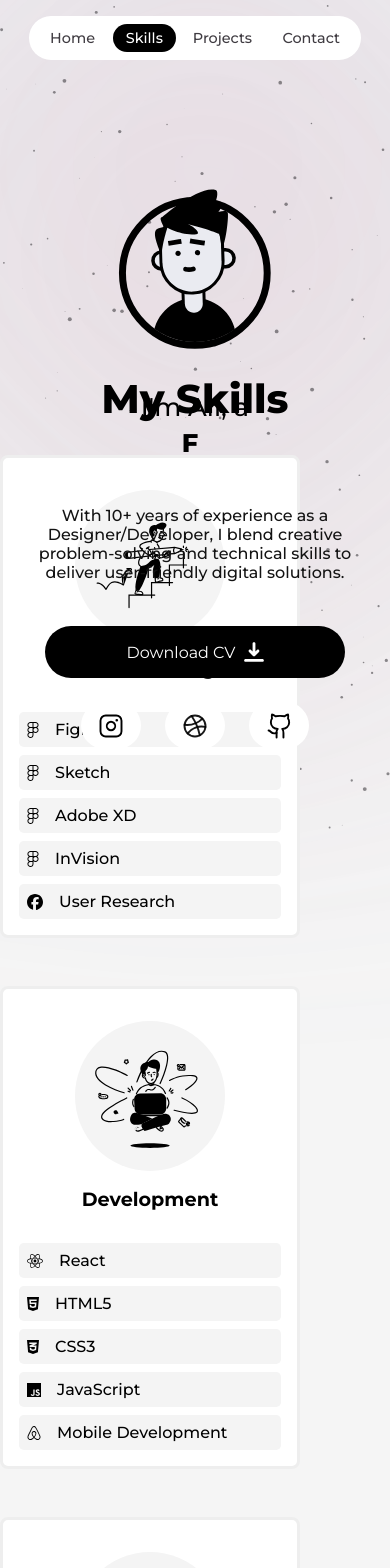
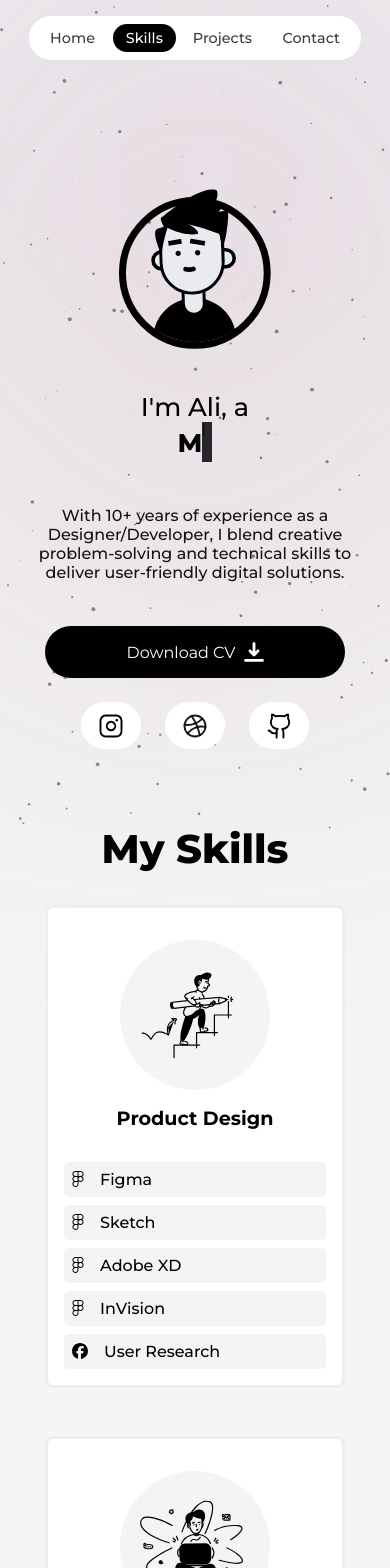
Before and after one commit to u3fiii/portfolio, a React (Vite) app: page / in a window 390 px wide. Shown: the top 1568 px of the page. Built offline with nearby package versions, Linux system fonts and the light colour scheme; no server answers.

Commit message:
feat: resolve the skills section

```diff
--- a/src/styles/skills/skills.scss
+++ b/src/styles/skills/skills.scss
@@ -8,13 +8,14 @@
 
 /* skills.scss */
 .skills {
-  height: 90vh;
+  min-height: 90vh;
   display: flex;
   flex-direction: column;
   justify-content: center;
   gap: 0rem;
   font-family: "Montserrat";
   width: 100%;
+
   h2 {
     text-align: center;
     margin-bottom: 2rem;
@@ -83,6 +84,10 @@
 }
 
 @media (max-width: 440px) {
+  .skills {
+    min-height: 90vh;
+    align-items: center;
+  }
   .category-wrapper {
     flex-direction: column;
     gap: 0;
```
